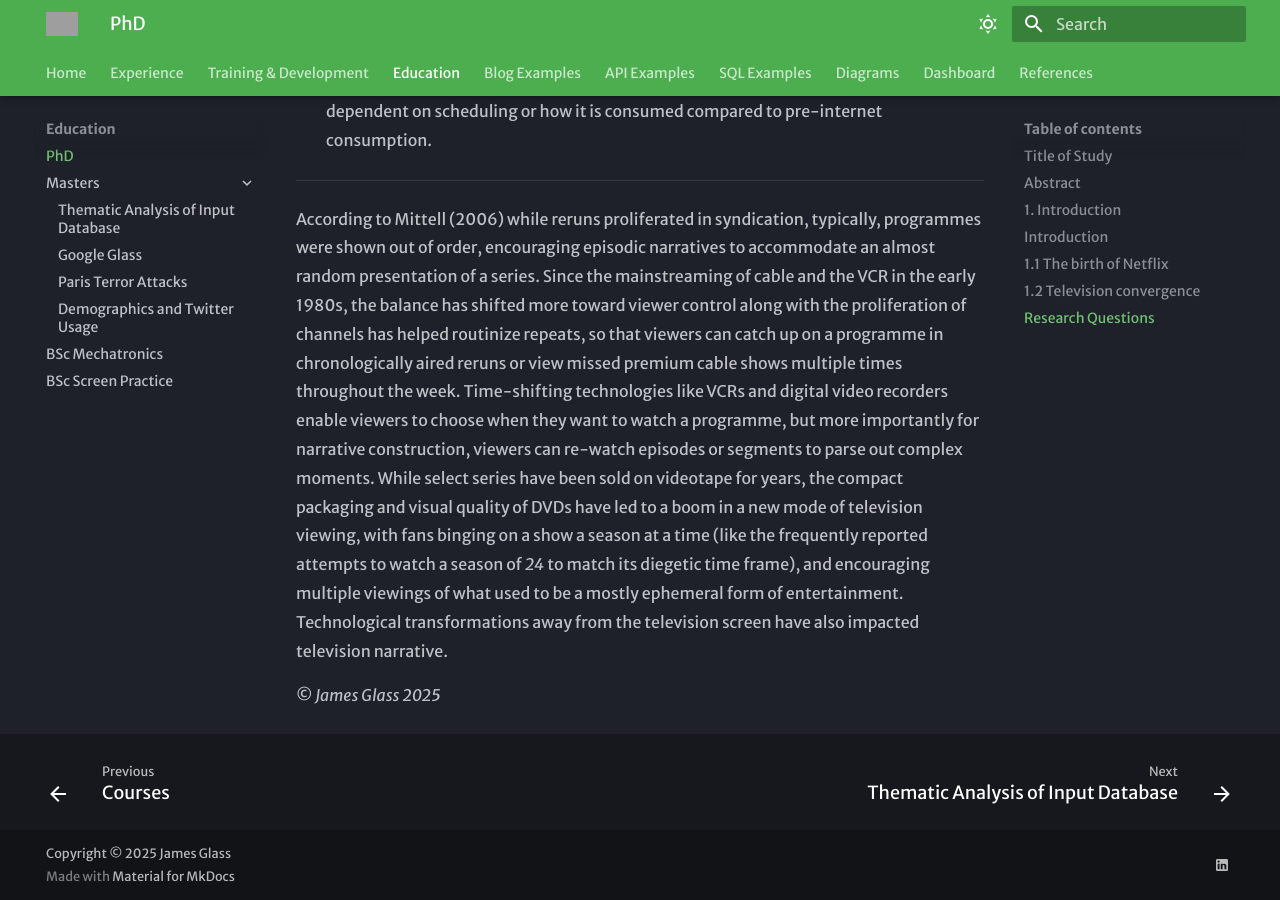
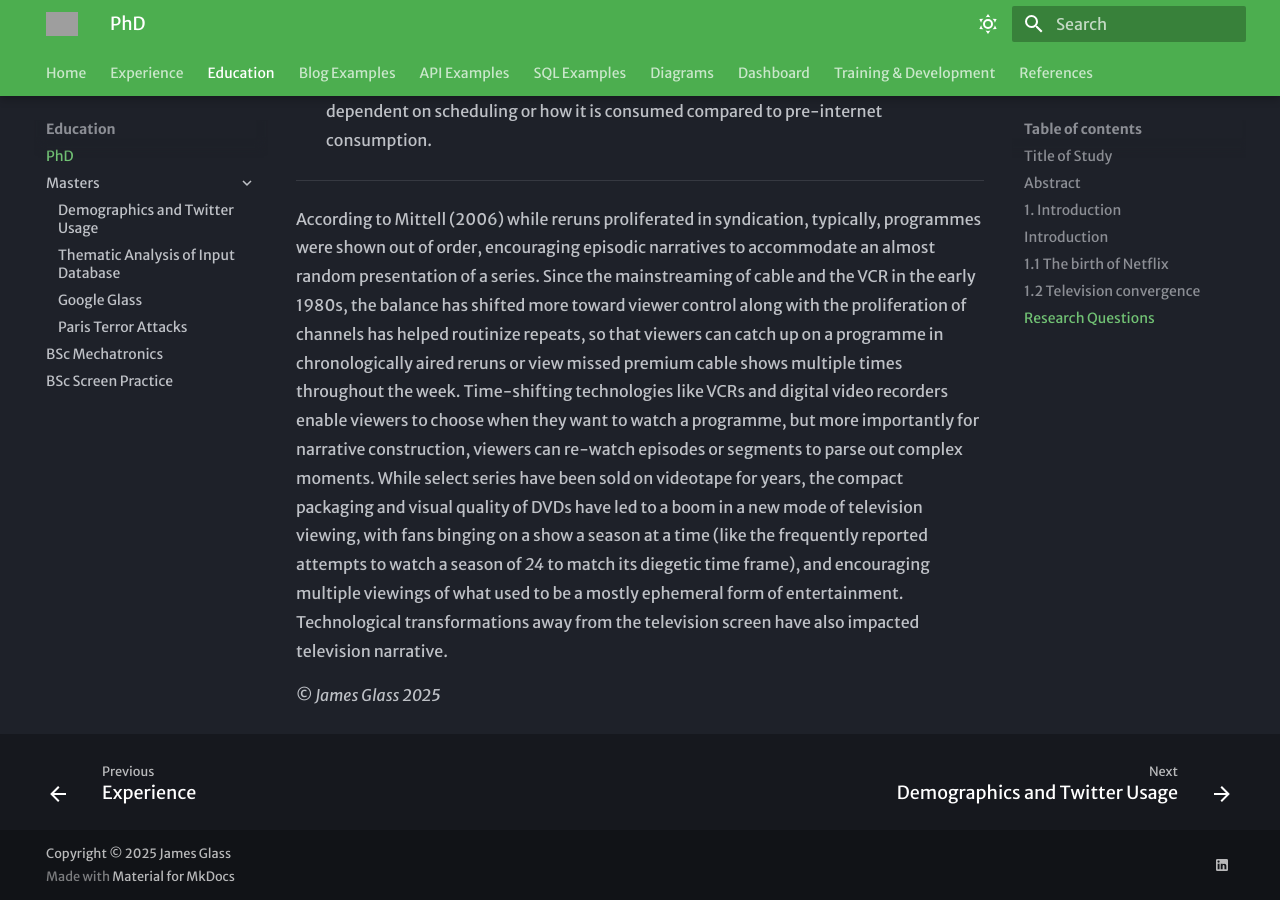
Before and after one commit to james-glass1999/MKDocs-James-Glass-PhD, an MkDocs documentation site: the page built from docs/education/phd.md, in a window 1280 px wide and 900 px high, scrolled down 9836 px. Built offline with MkDocs 1.6.1 and Material for MkDocs 9.7.7, drawn with Linux system fonts in a browser that asks for light colours; some of the changed lines change nothing that is shown; grey boxes are pictures that could not be loaded.

Commit message:
updates 3 reorg training section

```diff
--- a/mkdocs.yml
+++ b/mkdocs.yml
@@ -65,15 +65,13 @@ markdown_extensions:
 nav:
   - Home: index.md
   - Experience: experience.md
-  - Training & Development:
-      - Courses: courses/training-and-development.md
   - Education:
       - PhD: education/phd.md
       - Masters:
+        - Demographics and Twitter Usage: education/masters/demographics-and-twitter-usage.md
         - Thematic Analysis of Input Database: education/masters/thematic-analysis-of-input-database.md
         - Google Glass: education/masters/google-glass.md
         - Paris Terror Attacks: education/masters/paris-terror-attacks.md
-        - Demographics and Twitter Usage: education/masters/demographics-and-twitter-usage.md
       - BSc Mechatronics: education/bsc-mechatronics.md
       - BSc Screen Practice: education/bsc-screen-practice.md
   - Blog Examples:
@@ -94,8 +92,9 @@ nav:
   - Dashboard:
       - Dashboard Example One: dashboard/dashboard-example-one.md
       - Dashboard Example Two: dashboard/dashboard-example-two.md
+  - Training & Development:
+      - Courses: courses/training-and-development.md
   - References: references/quotes.md
-
 
 
 extra:
```
